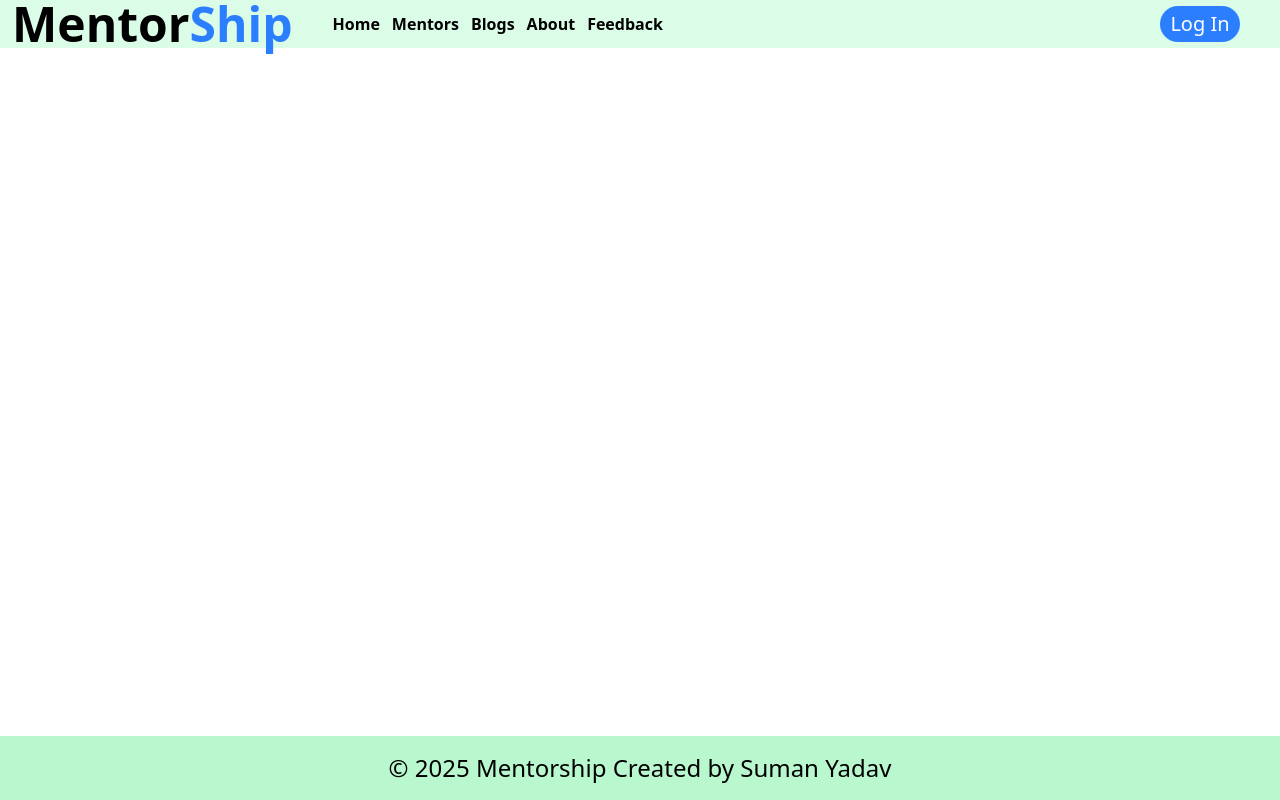
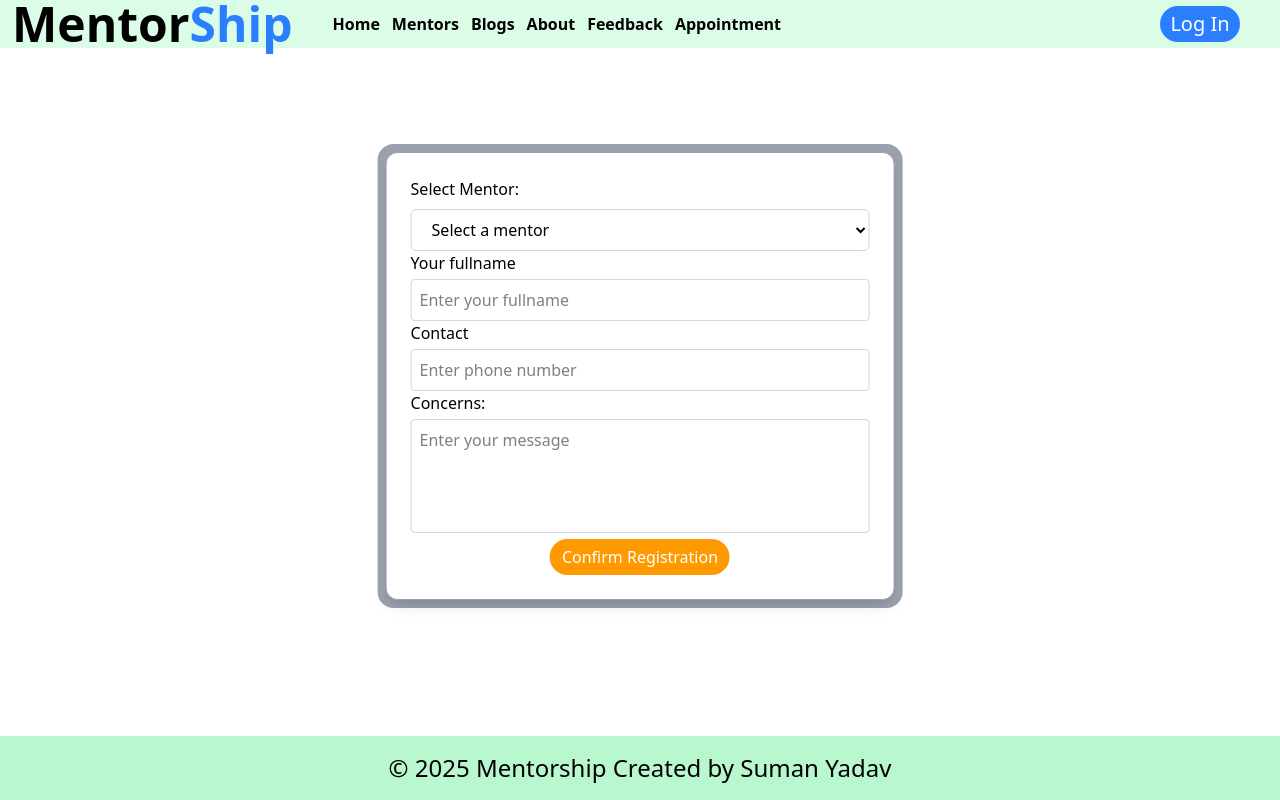
Before and after one commit to Ydv-Suman/MentorShip, a React (Vite) app: page /appointment in a window 1280 px wide. Built offline with nearby package versions, Linux system fonts and the light colour scheme.

Commit message:
added Appointment route

```diff
--- a/src/App.jsx
+++ b/src/App.jsx
@@ -6,6 +6,7 @@ import Mentors from "./route/Mentors";
 import Blogs from "./route/Blogs";
 import About from "./route/About";
 import Feedback from "./route/Feedback";
+import Appointment from "./route/Appointment";
 import LogIn from "./components/LogIn";
 
 import Footer from "./components/Footer";
@@ -22,6 +23,7 @@ function App() {
           <Route path="/blogs" element={<Blogs />} />
           <Route path="/about" element={<About />} />
           <Route path="/feedback" element={<Feedback />} />
+          <Route path="/appointment" element={<Appointment />} />
           <Route path="/login" element={<LogIn />} />
         </Routes>
       </main>
--- a/src/components/NavBar.jsx
+++ b/src/components/NavBar.jsx
@@ -15,6 +15,7 @@ function NavBar(){
                     <p className="cursor-pointer"><Link to="/blogs">Blogs</Link></p>
                     <p className="cursor-pointer"><Link to="/about">About</Link></p>
                     <p className="cursor-pointer"><Link to="/feedback">Feedback</Link></p>
+                    <p className="cursor-pointer"><Link to="/appointment">Appointment</Link></p>
                 </nav>
             </div>
             <div>
--- /dev/null
+++ b/src/route/Appointment.jsx
@@ -0,0 +1,73 @@
+import NavBar from "../components/NavBar";
+import { useState } from "react";
+import mentors from "../mentorsData.json";
+import { Link } from "react-router-dom";
+
+function Appointment() {
+  const [selectedMentor, setSelectedMentor] = useState("");
+
+  const handleSelectChange = (e) => {
+    setSelectedMentor(e.target.value);
+  };
+
+  return (
+    <div className="absolute top-[18%] left-[50%] rounded-2xl transform -translate-x-1/2 p-2 bg-gray-400">
+      <div className="bg-white border border-gray-400 rounded-xl p-6 shadow-lg">
+        <label htmlFor="mentor" className="block mb-2 font-medium">
+          Select Mentor:
+        </label>
+        <select
+          id="mentor"
+          value={selectedMentor}
+          onChange={handleSelectChange}
+          className="block w-full px-4 py-2 border border-gray-300 rounded-md"
+        >
+          <option value="" disabled>Select a mentor</option>
+          {mentors.map((mentor) => (
+            <option key={mentor.id} value={mentor.name}>
+              {mentor.name} - {mentor.expertise}
+            </option>
+          ))}
+        </select>
+        <p>Your fullname
+            <input
+            type="text"
+            placeholder="Enter your fullname"
+            required
+            className="w-full mt-1 p-2 border border-gray-300 rounded"
+            />
+        </p>
+        <p>Contact
+            <input
+            type="tel"
+            placeholder="Enter phone number"
+            required
+            className="w-full mt-1 p-2 border border-gray-300 rounded"
+            />
+        </p>
+        <p>Concerns:
+            <textarea
+              name="message"
+              placeholder="Enter your message"
+              maxLength={1000}
+              rows={4}
+              cols={38}
+              className="w-full mt-1 p-2 border border-gray-300 rounded resize-none"
+              required
+            ></textarea>
+        </p>
+
+        <div className="text-center">
+            <button
+              type="submit"
+              className="cursor-pointer p-2 bg-amber-500 w-45 h-9 text-white rounded-full flex items-center justify-center mx-auto"
+            >
+              Confirm Registration
+            </button>
+          </div>
+      </div>
+    </div>
+  );
+}
+
+export default Appointment;
--- a/src/route/Feedback.jsx
+++ b/src/route/Feedback.jsx
@@ -46,7 +46,7 @@ function Feedback(){
             <textarea
               name="message"
               placeholder="Enter your message"
-              maxLength={100}
+              maxLength={1000}
               rows={4}
               cols={38}
               className="w-full mt-1 p-2 border border-gray-300 rounded resize-none"
```
Also changed, not shown: src/components/LandingPage.jsx (added).
